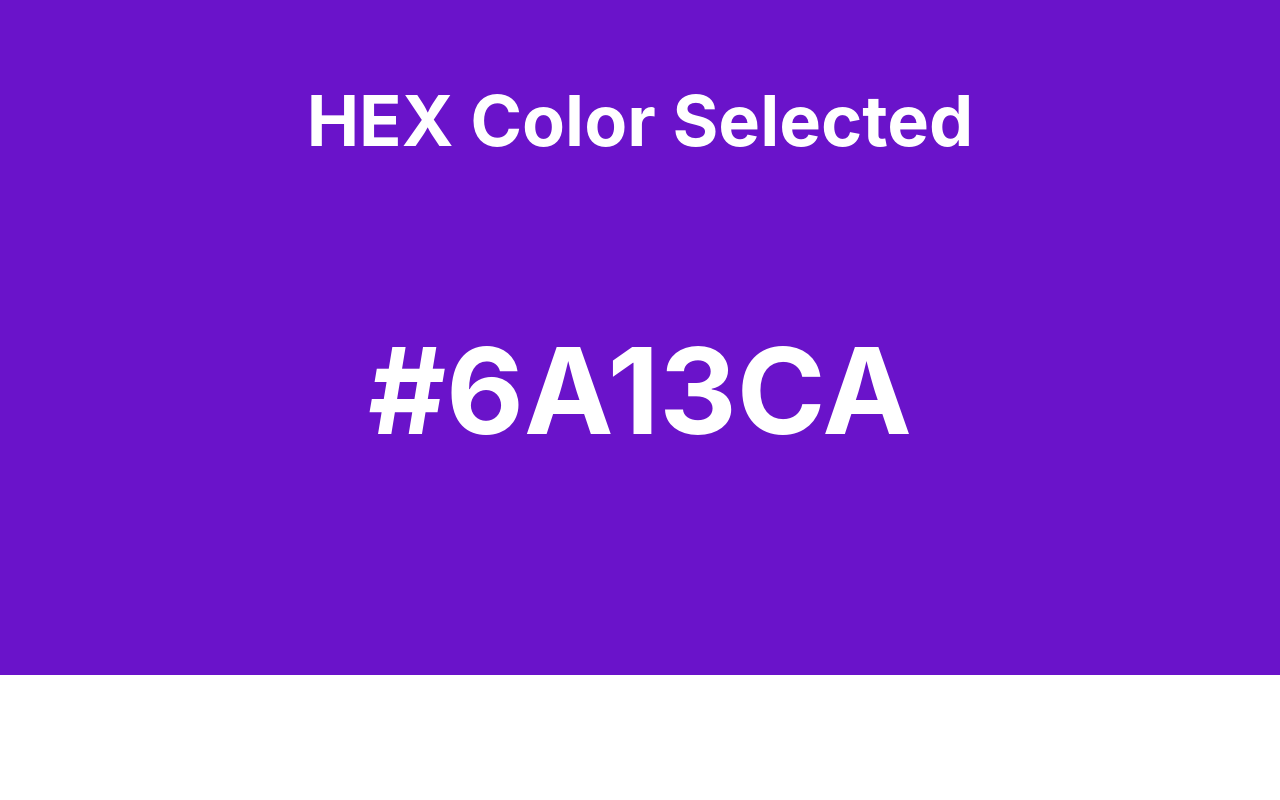
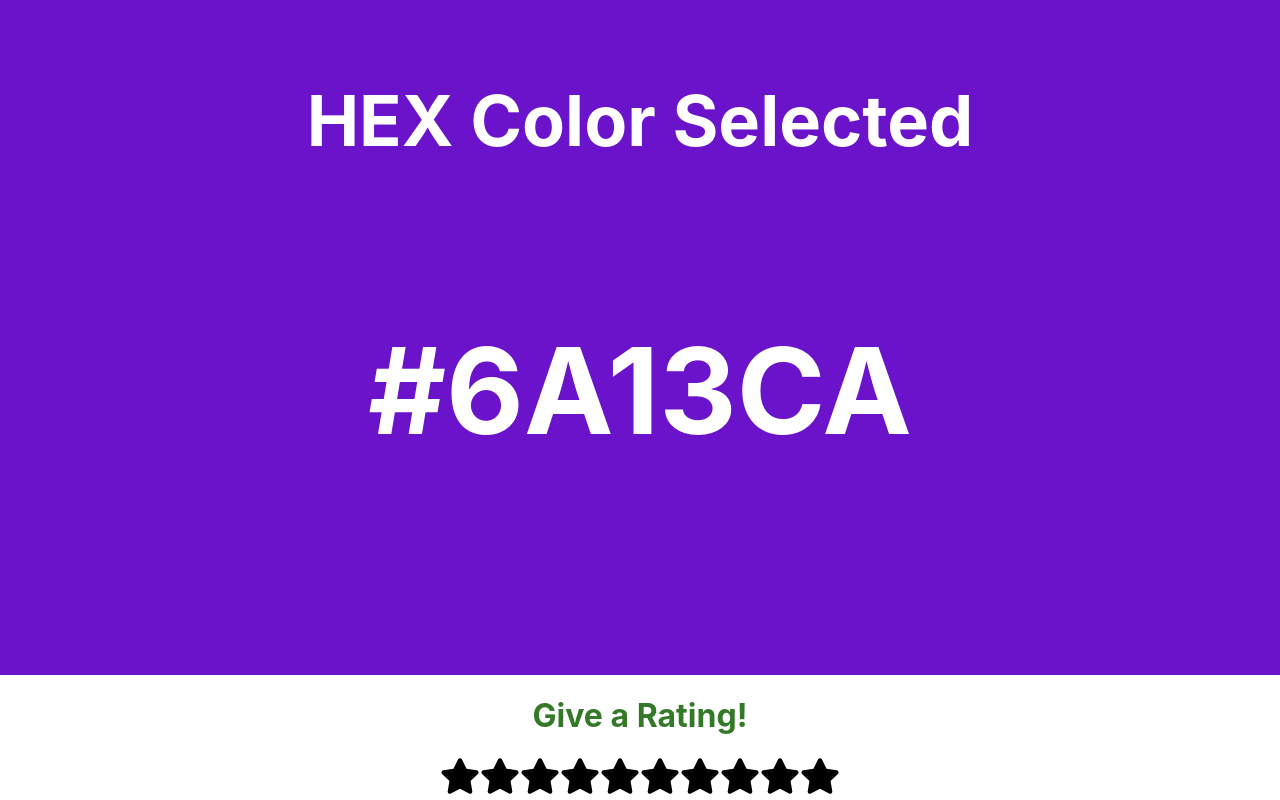
Before and after one commit to SpJishan/React-projects-v1, a React (Create React App) app: page / in a window 1280 px wide. Shown: the part 1069-1869 px from the top of the page. Before the commit the page ends 1744 px from the top, so only its background shows below. Built offline with nearby package versions, Linux system fonts and the light colour scheme.

Commit message:
Using react icon I tried to map the number of icons from props. Used two state variable to control onClick, onMouseMove and onMouseLeave properties

```diff
--- a/package.json
+++ b/package.json
@@ -8,6 +8,8 @@
     "@testing-library/user-event": "^13.5.0",
     "react": "^18.3.1",
     "react-dom": "^18.3.1",
+    "react-icon": "^1.0.0",
+    "react-icons": "^5.3.0",
     "react-scripts": "5.0.1",
     "web-vitals": "^2.1.4"
   },
--- a/src/App.js
+++ b/src/App.js
@@ -2,12 +2,14 @@
 import './App.css';
 import Accordian from './components/accordian';
 import RandomColor from './components/2-Random_Color';
+import StarRating from './components/3-Star_Rating';
 
 function App() {
   return (
     <div className="App">
       <Accordian />
       <RandomColor />
+      <StarRating noOfStars={10}/>
     </div>
   );
 }
--- a/src/components/2-Random_Color/style.css
+++ b/src/components/2-Random_Color/style.css
@@ -12,7 +12,7 @@
      margin-top: 50px;
       border: none;
       background: #000000;
-      color: #fff;
+      color: #fff   ;
       font-weight: bold;
       font-size: 20px;
       cursor: pointer;
--- /dev/null
+++ b/src/components/3-Star_Rating/index.jsx
@@ -0,0 +1,44 @@
+import { useState } from "react";
+import { FaStar } from "react-icons/fa";
+import './style.css';
+export default function StarRating({ noOfStars = 5 }) {
+    const [rating, setRating] = useState(0);
+    const [hover, setHover] = useState(0);
+
+    function handleClick(getCurrentIndex) {
+      setRating(getCurrentIndex);
+    }
+
+    function handleMouseEnter(getCurrentIndex) {
+      setHover(getCurrentIndex);
+    }
+
+    function handleMouseLeave() {
+      setHover(rating);
+    }
+
+    return  <div>
+
+<div className="heading"
+      >
+        <h1>Give a Rating!</h1>
+      </div>
+
+    <div className="star-rating">
+    {[...Array(noOfStars)].map((_, index) => {
+      index += 1;
+
+      return (
+        <FaStar
+          key={index}
+          className={index <= (hover || rating) ? "active" : "inactive"}
+          onClick={() => handleClick(index)}
+          onMouseMove={() => handleMouseEnter(index)}
+          onMouseLeave={() => handleMouseLeave()}
+          size={40}
+        />
+      );
+    })}
+  </div>
+  </div>
+}
--- /dev/null
+++ b/src/components/3-Star_Rating/style.css
@@ -0,0 +1,13 @@
+.active {
+    color: #D9F82D  ;
+  }
+
+  .inactive {
+    color: #000000;
+  }
+
+  .heading{
+    color: #347928;
+
+    margin-Top: "50px";
+  }
```
Also changed, not shown: 1 other file (tests, documents, lock files or other folders).
